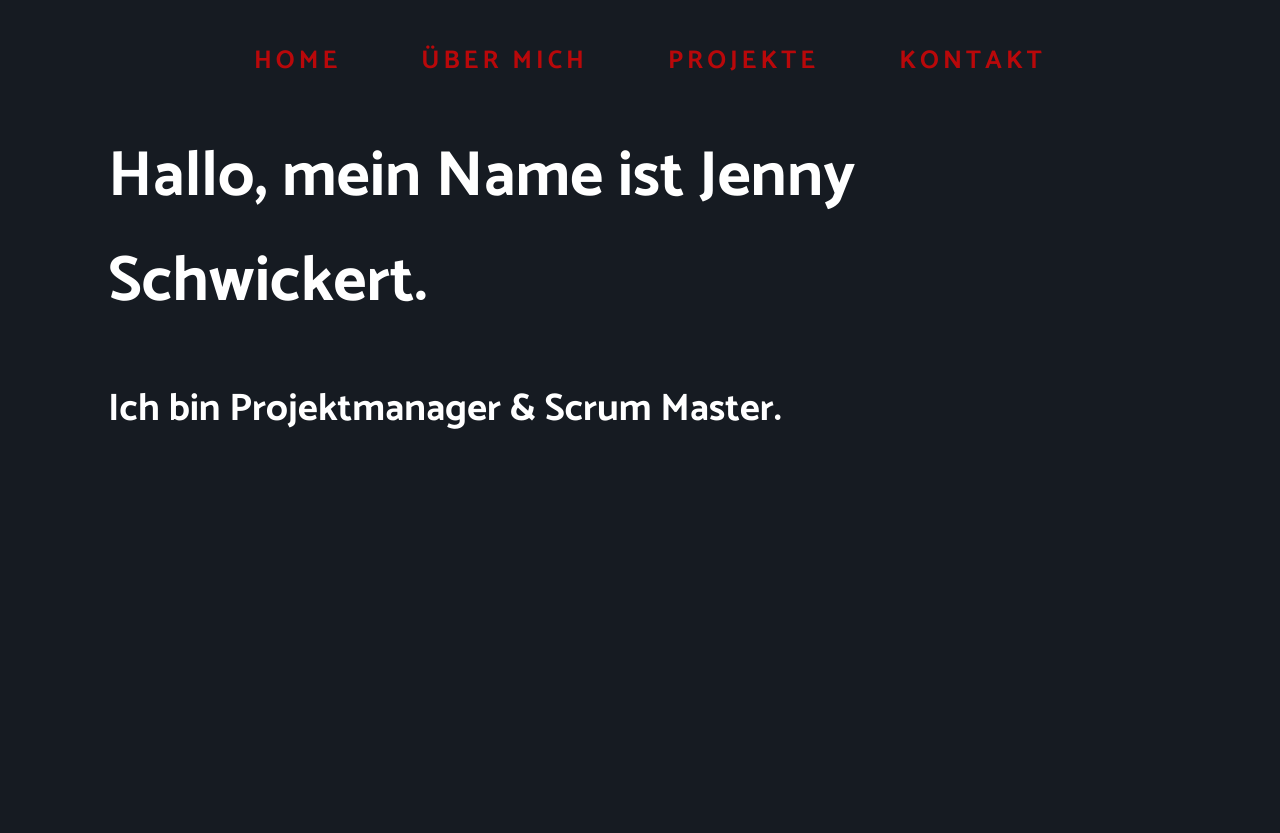
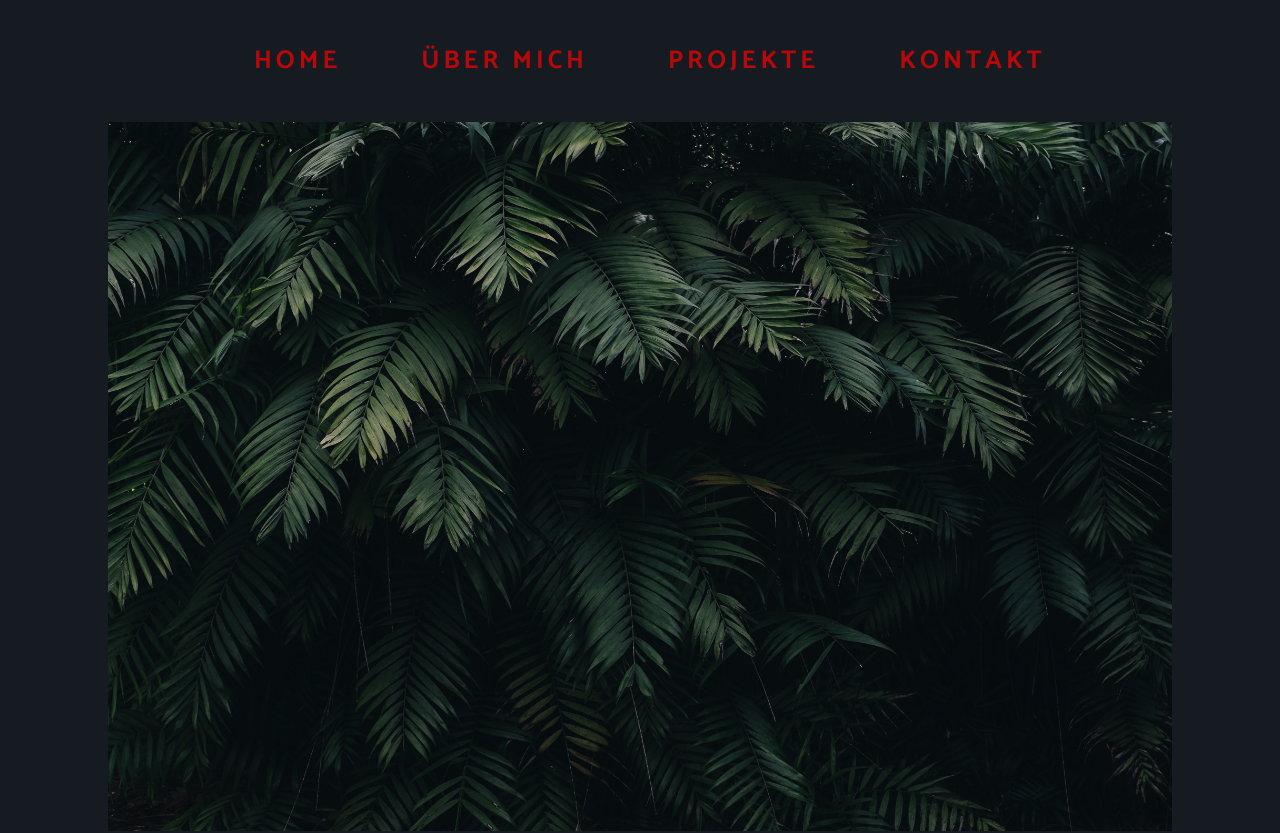
Before and after one commit to schwickertjenny/my-resume, a React (Create React App) app in the folder my-resume/: page / in a window 1280 px wide. Shown: the top 833 px of the page. Before the commit the page ends 800 px from the top, so only its background shows below. Built offline with nearby package versions, Linux system fonts and the light colour scheme.

Commit message:
FA, styles

```diff
--- a/my-resume/package.json
+++ b/my-resume/package.json
@@ -3,6 +3,7 @@
   "version": "0.1.0",
   "private": true,
   "dependencies": {
+    "@fortawesome/fontawesome-svg-core": "^1.2.36",
     "@material-ui/core": "^4.12.3",
     "@material-ui/icons": "^4.11.2",
     "@testing-library/jest-dom": "^5.15.1",
--- a/my-resume/src/app.styles.ts
+++ b/my-resume/src/app.styles.ts
@@ -1,4 +1,6 @@
 import { createGlobalStyle } from "styled-components";
+// Images
+import wallPaper from "../images/wallpaper.jpg";
 
 export const GlobalStyle = createGlobalStyle`
     html {
@@ -9,7 +11,6 @@ export const GlobalStyle = createGlobalStyle`
         /* display:flex; */
         color: #fff;
         background-color: #161b22;
-
     }
     * {
         box-sizing: border-box;
--- a/my-resume/src/components/NavBar.tsx
+++ b/my-resume/src/components/NavBar.tsx
@@ -1,6 +1,7 @@
 import { Outlet, Link } from "react-router-dom";
 import { Wrapper } from "./NavBar.styles";
-
+// Font Awesome
+import {FaHome} from 'react-icons/fa'
 // Data
 import { NavBarLinks } from "../data/resume.data";
 
@@ -12,6 +13,7 @@ export function NavBar() {
           <ul>
             {NavBarLinks.map((link) => (
               <li key={link.label}>
+                {/* {(link.label === 'Home') ? <FaHome />: ''} */}
                 <Link to={link.value}>{link.label}</Link>
               </li>
             ))}
--- a/my-resume/src/components/Welcome.styles.ts
+++ b/my-resume/src/components/Welcome.styles.ts
@@ -1,9 +1,9 @@
 import styled from "styled-components";
 
+
 export const Wrapper = styled.div`
-  img {
-    border-radius: 50%;
-    width: 35%;
+  img.wallpaper {
+    width: 100%;
   }
   h1 {
     font-size: 5vw;
--- a/my-resume/src/components/Welcome.tsx
+++ b/my-resume/src/components/Welcome.tsx
@@ -3,18 +3,21 @@ import { Wrapper } from "./Welcome.styles";
 import { TypeWriter } from "./TypeWriter.styles";
 // Data
 import { welcomePage } from "../data/resume.data";
+// Image
+// Credit: https://www.pexels.com/de-de/foto/grune-blatter-1072179/
+import wallPaper from "../images/wallpaper.jpg";
 
 function Welcome(): JSX.Element {
   return (
     <>
       {/* <TypeWriter /> */}
       <Wrapper>
-        {/* <img src={ personaData.profilePic } alt={ fullName }/> */}
+        <TypeWriter>
+          <img className="wallpaper" src={wallPaper} />
+          <h1>{welcomePage.hello}</h1>
 
-        <TypeWriter>
-            <h1>{welcomePage.hello}</h1>
           {/* <div className="css-typing"> */}
-            <p>{welcomePage.profession}</p>
+          <p>{welcomePage.profession}</p>
           {/* </div> */}
         </TypeWriter>
       </Wrapper>
--- a/my-resume/src/data/resume.data.ts
+++ b/my-resume/src/data/resume.data.ts
@@ -1,9 +1,10 @@
 // Pictures
 import profilePic from '../images/profile-picture.jpg';
 
+// General
 export type dataElem = {
 	label: string,
-	value: string,
+	value: string
 }
 
 // Persona | About me
@@ -60,7 +61,7 @@ export type Welcome = {
 
 export const welcomePage: Welcome = {
     hello: "Hallo, mein Name ist " + personaData.firstName + " " + personaData.sureName + ".",
-    profession: "Ich bin Projektmanager & Scrum Master.",
+    profession: "Ich bin ein Baum.",
 }
 
 // NavBar Links
```
Also changed, not shown: my-resume/src/images/wallpaper.jpg (added), 1 other file (tests, documents, lock files or other folders).
